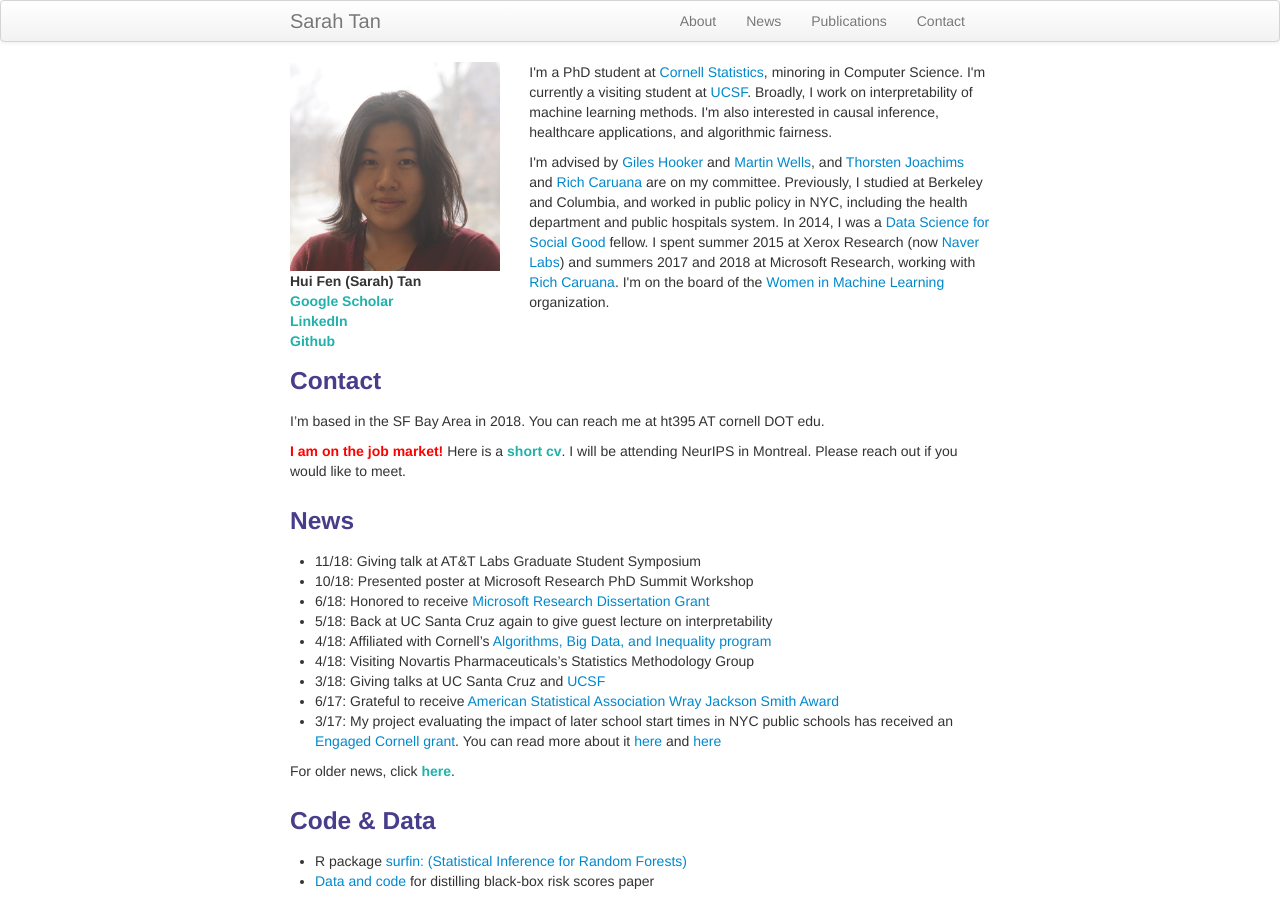
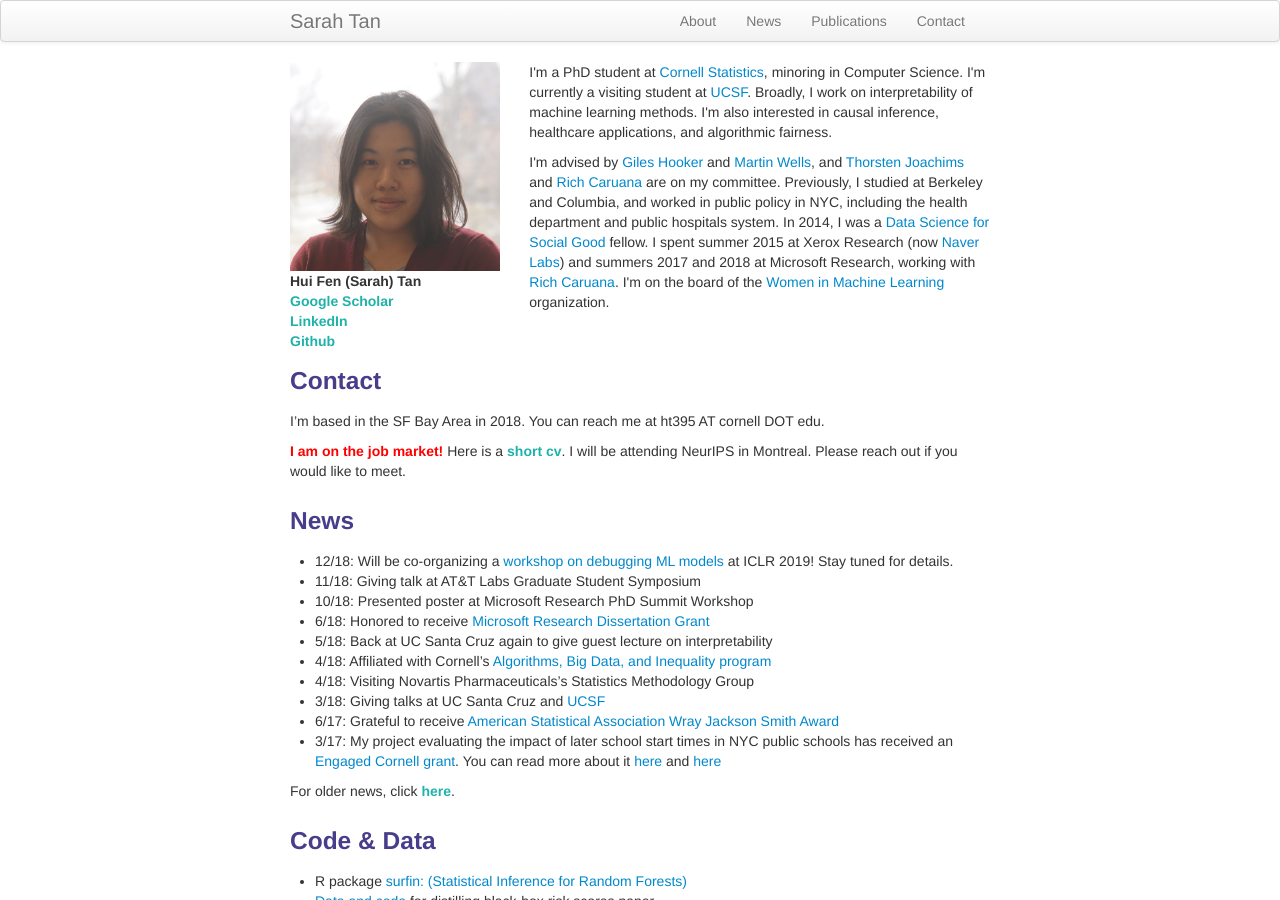
Before and after one commit to shftan/shftan.github.io, a Jekyll site: the page built from index.md, in a window 1280 px wide and 900 px high. Built offline with Jekyll 4.4.1, drawn with Linux system fonts in a browser that asks for light colours.

Commit message:
Update index.md

```diff
--- a/index.md
+++ b/index.md
@@ -32,6 +32,7 @@ I'm based in the SF Bay Area in 2018. You can reach me at ht395 AT cornell DOT e
 
 <div class="row-fluid" id="news"><h3>News</h3>
 </div>
+- 12/18: Will be co-organizing a [workshop on debugging ML models](https://iclr.cc/Conferences/2019/Schedule?showEvent=628) at ICLR 2019! Stay tuned for details.
 - 11/18: Giving talk at AT&T Labs Graduate Student Symposium
 - 10/18: Presented poster at Microsoft Research PhD Summit Workshop
 - 6/18: Honored to receive [Microsoft Research Dissertation Grant](https://www.microsoft.com/en-us/research/academic-program/dissertation-grant/#!grant-recipients)
```
